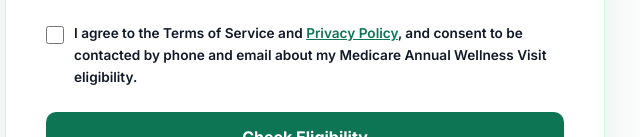
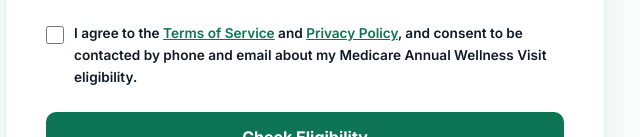
Before and after one commit to aleyasiyaj-lab/medcare-site, a website: page check-eligibility/index.html in a window 1280 px wide. Shown: the part 815-952 px from the top of the page, 335-975 px from the left. Drawn offline with Linux system fonts and the light colour scheme.

Commit message:
Link Terms of Service in consent text

```diff
--- a/check-eligibility/index.html
+++ b/check-eligibility/index.html
@@ -213,7 +213,7 @@
         <div class="form-group full consent-row">
           <label class="consent-label">
             <input type="checkbox" id="consent" name="consent" required />
-            <span>I agree to the Terms of Service and <a href="/privacy/" style="color: var(--green); text-decoration: underline;">Privacy Policy</a>, and consent to be contacted by phone and email about my Medicare Annual Wellness Visit eligibility.</span>
+            <span>I agree to the <a href="/terms/" style="color: var(--green); text-decoration: underline;">Terms of Service</a> and <a href="/privacy/" style="color: var(--green); text-decoration: underline;">Privacy Policy</a>, and consent to be contacted by phone and email about my Medicare Annual Wellness Visit eligibility.</span>
           </label>
         </div>
       </div>
```
